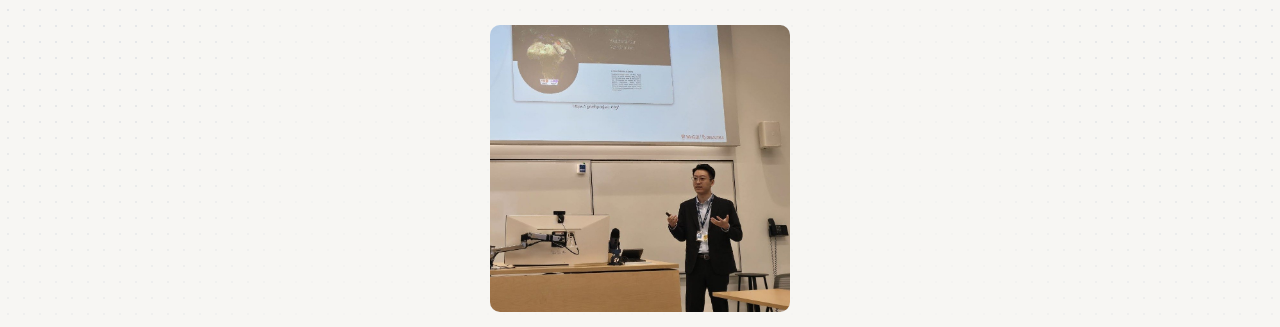
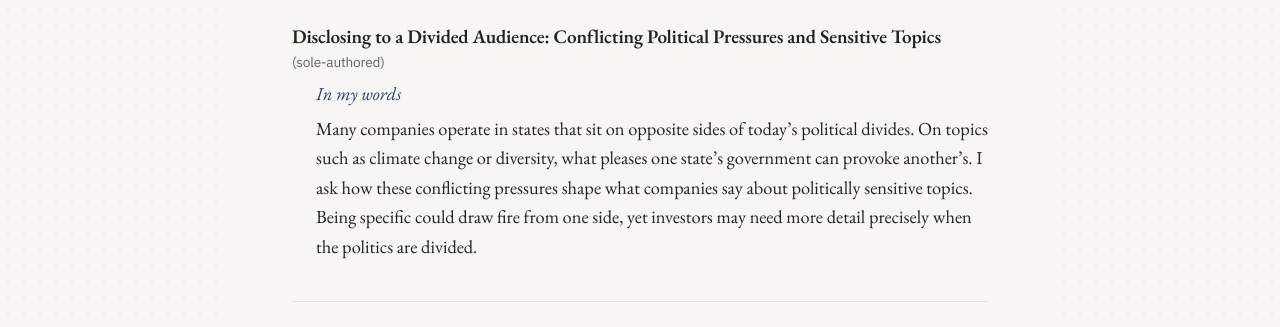
Before and after one commit to MingjieC/mingjiecao.com, a plain HTML site: page index.html in a window 1280 px wide. Shown: the part 2030-2357 px from the top of the page. Drawn offline with nearby package versions, Linux system fonts and the light colour scheme.

Commit message:
Add the conflicting political pressures project to Work in Progress
Co-Authored-By: Claude Opus 5.5 <noreply@anthropic.com>

```diff
--- a/index.html
+++ b/index.html
@@ -126,6 +126,14 @@
         </div>
       </article>
 
+      <article class="paper">
+        <h3 class="paper-title">Disclosing to a Divided Audience: Conflicting Political Pressures and Sensitive Topics <span class="paper-authorship">(sole-authored)</span></h3>
+        <div class="paper-story">
+          <p class="story-cue">In my words</p>
+          <p>Many companies operate in states that sit on opposite sides of today&rsquo;s political divides. On topics such as climate change or diversity, what pleases one state&rsquo;s government can provoke another&rsquo;s. I ask how these conflicting pressures shape what companies say about politically sensitive topics. Being specific could draw fire from one side, yet investors may need more detail precisely when the politics are divided.</p>
+        </div>
+      </article>
+
       <figure class="talk-photo">
         <img src="images/talk.jpg" alt="Mingjie Cao presenting research at McGill University" width="935" height="895" loading="lazy">
       </figure>
```
Also changed, not shown: 2 other files.
